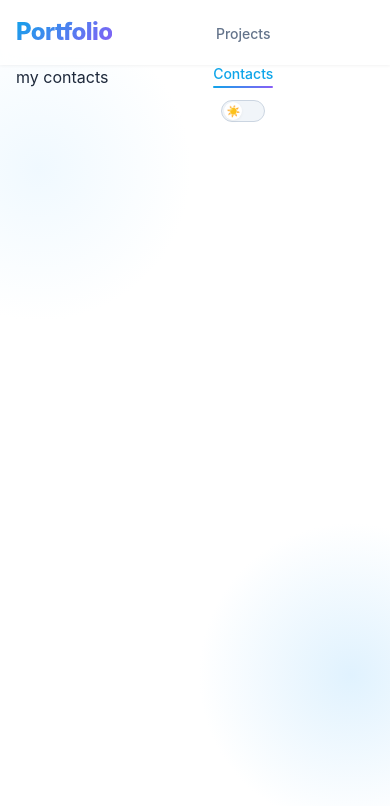
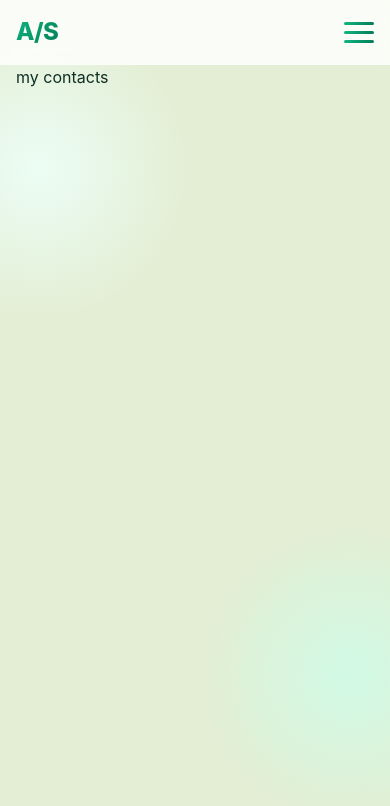
Before and after one commit to Ara0Sargsyan/portfolio, a React (Vite) app: page /contact in a window 390 px wide. Shown: the top 806 px of the page. Built offline with nearby package versions, Linux system fonts and the light colour scheme.

Commit message:
creating mobile navbar changing global colors

```diff
--- a/index.html
+++ b/index.html
@@ -4,7 +4,7 @@
     <meta charset="UTF-8" />
     <link rel="icon" type="image/svg+xml" href="/vite.svg" />
     <meta name="viewport" content="width=device-width, initial-scale=1.0" />
-    <title>my-portfolio</title>
+    <title>Portfolio</title>
   </head>
   <body>
     <div id="root"></div>
--- a/src/features/theme/ThemeToggle.module.css
+++ b/src/features/theme/ThemeToggle.module.css
@@ -31,6 +31,7 @@
   justify-content: center;
   font-size: 11px;
   box-shadow: var(--color-shadow-sm);
+  transition: background-color 0.3s ease, transform 0.2s ease;
 }
 
 .toggleTrack.dark .toggleThumb {
--- a/src/index.css
+++ b/src/index.css
@@ -1,19 +1,19 @@
 /* src/index.css - UPDATED COLOR PALETTE */
 
 :root {
-  /* 🌟 Primary Colors - Soft & Professional */
-  --color-primary-50: #f0f9ff;
-  --color-primary-100: #e0f2fe;
-  --color-primary-200: #bae6fd;
-  --color-primary-300: #7dd3fc;
-  --color-primary-400: #38bdf8;
-  --color-primary-500: #0ea5e9;
-  --color-primary-600: #0284c7;
-  --color-primary-700: #0369a1;
-  --color-primary-800: #075985;
-  --color-primary-900: #0c4a6e;
+  /* 🌿 Primary Green Palette */
+  --color-primary-50:  #ecfdf5;
+  --color-primary-100: #d1fae5;
+  --color-primary-200: #a7f3d0;
+  --color-primary-300: #6ee7b7;
+  --color-primary-400: #34d399;
+  --color-primary-500: #10b981;
+  --color-primary-600: #059669;
+  --color-primary-700: #047857;
+  --color-primary-800: #065f46;
+  --color-primary-900: #064e3b;
 
-  /* 🎨 Neutral Colors - Clean & Elegant */
+  /* 🎨 Neutral (մնա նույնը, ճիշտ է արդեն) */
   --color-neutral-50: #f8fafc;
   --color-neutral-100: #f1f5f9;
   --color-neutral-200: #e2e8f0;
@@ -25,34 +25,28 @@
   --color-neutral-800: #1e293b;
   --color-neutral-900: #0f172a;
 
-  /* 🌈 Accent Colors */
-  --color-accent-teal: #14b8a6;
-  --color-accent-purple: #8b5cf6;
-  --color-accent-pink: #ec4899;
-  --color-accent-amber: #f59e0b;
+  /* 🌱 Accent Colors (minimal & elegant) */
+  --color-accent-main: #10b981;
+  --color-accent-soft: #6ee7b7;
+  --color-accent-dark: #047857;
 
-  /* 🏢 Light Theme - Professional Portfolio */
-  --color-bg-primary: #ffffff;
-  --color-bg-secondary: #f8fafc;
+  /* 🏢 Light Theme */
+  --color-bg-primary: #e3eed4;
+  --color-bg-secondary: #edf7f2;
   --color-bg-card: #ffffff;
-  --color-bg-subtle: #f1f5f9;
+  --color-bg-subtle: #e6f4ec;
 
-  --color-text-primary: #1e293b;
-  --color-text-secondary: #64748b;
-  --color-text-tertiary: #94a3b8;
+  --color-text-primary: #0f2f25;
+  --color-text-secondary: #3f5f55;
+  --color-text-tertiary: #7aa39a;
 
-  --color-border-light: #e2e8f0;
-  --color-border: #cbd5e1;
+  --color-border-light: #d1e7dd;
+  --color-border: #b6d9cc;
 
-  --color-shadow-sm: 0 1px 3px rgba(0, 0, 0, 0.05);
-  --color-shadow-md: 0 4px 6px -1px rgba(0, 0, 0, 0.08);
-  --color-shadow-lg: 0 10px 15px -3px rgba(0, 0, 0, 0.1);
-  --color-shadow-xl: 0 20px 25px -5px rgba(0, 0, 0, 0.1);
-
-  /* 🌌 Gradient Backgrounds */
-  --gradient-primary: linear-gradient(135deg, #f0f9ff 0%, #e0f2fe 100%);
-  --gradient-subtle: linear-gradient(135deg, #f8fafc 0%, #f1f5f9 100%);
-  --gradient-accent: linear-gradient(135deg, #0ea5e9 0%, #8b5cf6 100%);
+  /* 🌌 Gradients */
+  --gradient-primary: linear-gradient(135deg, #d1fae5 0%, #ecfdf5 100%);
+  --gradient-subtle: linear-gradient(180deg, #f6fbf8 0%, #edf7f2 100%);
+  --gradient-accent: linear-gradient(135deg, #10b981 0%, #047857 100%);
 
   /* ✨ Glassmorphism */
   --glass-bg: rgba(255, 255, 255, 0.8);
@@ -74,28 +68,23 @@
 
 /* 🌙 Dark Theme */
 [data-theme="dark"] {
-  --color-bg-primary: #0f172a;
-  --color-bg-secondary: #1e293b;
-  --color-bg-card: #1e293b;
-  --color-bg-subtle: #334155;
+  --color-bg-primary: #051f20;
+  --color-bg-secondary: #0b2b26;
+  --color-bg-card: #0e3b32;
+  --color-bg-subtle: #163832;
 
-  --color-text-primary: #f1f5f9;
-  --color-text-secondary: #cbd5e1;
-  --color-text-tertiary: #94a3b8;
+  --color-text-primary: #daf1e6;
+  --color-text-secondary: #a8d5c2;
+  --color-text-tertiary: #7fb8a4;
 
-  --color-border-light: #334155;
-  --color-border: #475569;
+  --color-border-light: #1f4f45;
+  --color-border: #2f6f62;
 
-  --color-shadow-sm: 0 1px 3px rgba(0, 0, 0, 0.3);
-  --color-shadow-md: 0 4px 6px -1px rgba(0, 0, 0, 0.4);
-  --color-shadow-lg: 0 10px 15px -3px rgba(0, 0, 0, 0.5);
+  --gradient-primary: linear-gradient(135deg, #051f20 0%, #0b2b26 100%);
+  --gradient-subtle: linear-gradient(180deg, #0b2b26 0%, #051f20 100%);
 
-  --gradient-primary: linear-gradient(135deg, #0c4a6e 0%, #1e293b 100%);
-  --gradient-subtle: linear-gradient(135deg, #1e293b 0%, #0f172a 100%);
-
-  --glass-bg: rgba(30, 41, 59, 0.8);
-  --glass-border: rgba(255, 255, 255, 0.1);
-  --glass-shadow: 0 8px 32px rgba(0, 0, 0, 0.3);
+  --glass-bg: rgba(15, 59, 50, 0.75);
+  --glass-border: rgba(218, 241, 230, 0.08);
 }
 
 
--- a/src/shared/UI/Button.module.css
+++ b/src/shared/UI/Button.module.css
@@ -37,6 +37,7 @@
 .primary:hover {
   transform: translateY(-2px);
   box-shadow: var(--color-shadow-lg);
+
 }
 
 .secondary {
--- a/src/shared/UI/Card.module.css
+++ b/src/shared/UI/Card.module.css
@@ -13,14 +13,3 @@
   box-shadow: var(--color-shadow-lg);
   border-color: var(--color-primary-300);
 }
-
-/* Card variants */
-.card.primary {
-  background: linear-gradient(135deg,
-    var(--color-primary-50) 0%,
-    var(--color-bg-card) 100%);
-}
-
-.card.accent {
-  border-top: 4px solid var(--color-accent-teal);
-}
--- a/src/shared/UI/Section.module.css
+++ b/src/shared/UI/Section.module.css
@@ -32,7 +32,7 @@
 .section::before {
   content: '';
   position: absolute;
-  top: 0;
+  bottom: 0;
   left: 0;
   right: 0;
   height: 1px;
--- a/src/shared/layout/header/Header.jsx
+++ b/src/shared/layout/header/Header.jsx
@@ -8,7 +8,7 @@ const Header = () => {
       <Container>
         <div className={styles.headerContent}>
           <div className={styles.logo}>
-            <h1 className={styles.logoText}>Portfolio</h1>
+            <h1 className={styles.logoText}>A/S</h1>
           </div>
           <Navbar />
         </div>
--- a/src/shared/layout/layout/Layout.jsx
+++ b/src/shared/layout/layout/Layout.jsx
@@ -5,9 +5,9 @@ const Layout = ({ children }) => {
   return (
     <div className={styles.layout}>
       <Header />
-      <main className={styles.main}>
+      <div className={styles.main}>
         {children}
-      </main>
+      </div>
     </div>
   );
 };
--- a/src/shared/layout/navbar/Navbar.jsx
+++ b/src/shared/layout/navbar/Navbar.jsx
@@ -1,8 +1,11 @@
 import { NavLink } from "react-router-dom";
 import styles from "./Navbar.module.css";
 import ThemeToggle from "../../../features/theme/ThemeToggle";
+import { useState } from "react";
 
 const Navbar = () => {
+  const [isClosed, setIsClosed] = useState(true);
+
   const navItems = [
     { path: "/", label: "Home" },
     { path: "/about", label: "About me" },
@@ -12,11 +15,21 @@ const Navbar = () => {
 
   return (
     <nav className={styles.navbar}>
-      <ul className={styles.navList}>
+      <button
+        className={`${styles.burgerMenu} ${!isClosed ? styles.openBurger : ""}`}
+        onClick={() => setIsClosed(prev => !prev)}
+      >
+        <span className={styles.burgerLine}></span>
+        <span className={styles.burgerLine}></span>
+        <span className={styles.burgerLine}></span>
+      </button>
+
+      <ul className={`${styles.navList} ${isClosed ? styles.close : ""}`}>
         {navItems.map((item) => (
-          <li key={item.path} className={styles.navItem}>
+          <li key={item.path}>
             <NavLink
               to={item.path}
+              onClick={() => setIsClosed(true)}
               className={({ isActive }) =>
                 `${styles.navLink} ${isActive ? styles.active : ""}`
               }
--- a/src/shared/layout/navbar/Navbar.module.css
+++ b/src/shared/layout/navbar/Navbar.module.css
@@ -4,6 +4,39 @@
   position: sticky;
   top: 0;
   z-index: 100;
+}
+
+.burgerMenu {
+  height: 21px;
+  width: 30px;
+  float: right;
+  display: none;
+  flex-direction: column;
+  justify-content: space-between;
+  background: transparent;
+  border: none;
+  cursor: pointer;
+  padding: 0;
+}
+
+.openBurger span:nth-child(1) {
+  transition: all var(--transition-slow);
+  transform: rotate(45deg) translatey(9px) translateX(9px);
+}
+.openBurger span:nth-child(2) {
+  display: none;
+}
+.openBurger span:nth-child(3) {
+  transition: all var(--transition-slow);
+  transform: rotate(-45deg) translatey(-4px) translateX(4px);
+}
+
+.burgerLine {
+  width: 100%;
+  height: 3px;
+  background: var(--gradient-accent);
+  border-right-color: black;
+  border-radius: 3px;
 }
 
 .navList {
@@ -22,9 +55,12 @@
   position: relative;
   text-decoration: none;
   font-size: 15px;
-  font-weight: 500;
   color: var(--color-text-secondary);
   transition: color var(--transition-base);
+  font-family: "Inter", system-ui, sans-serif;
+  font-weight: 500;
+  letter-spacing: 0.04em;
+  white-space: nowrap;
 }
 
 .navLink:hover {
@@ -33,7 +69,7 @@
 
 /* underline animation */
 .navLink::after {
-  content: '';
+  content: "";
   position: absolute;
   left: 0;
   bottom: -6px;
@@ -49,7 +85,7 @@
 }
 
 .active {
-  color: var(--color-primary-500);
+  color: var(--color-accent-main);
 }
 
 .active::after {
@@ -69,8 +105,26 @@
 
 /* Mobile */
 @media (max-width: 480px) {
+  .burgerMenu {
+    display: flex;
+  }
+
+  .close {
+    display: none;
+  }
+
   .navList {
     flex-direction: column;
-    gap: 14px;
+    gap: 16px;
+
+    position: absolute;
+    top: 64px;
+    right: 0;
+    width: 70%;
+    padding: 20px 0;
+
+    background: var(--gradient-primary);
+    border: 1px solid var(--glass-border);
+    border-radius: var(--radius-xl);
   }
 }
```
Also changed, not shown: public/logo.png (added), public/logo2.png (added).
